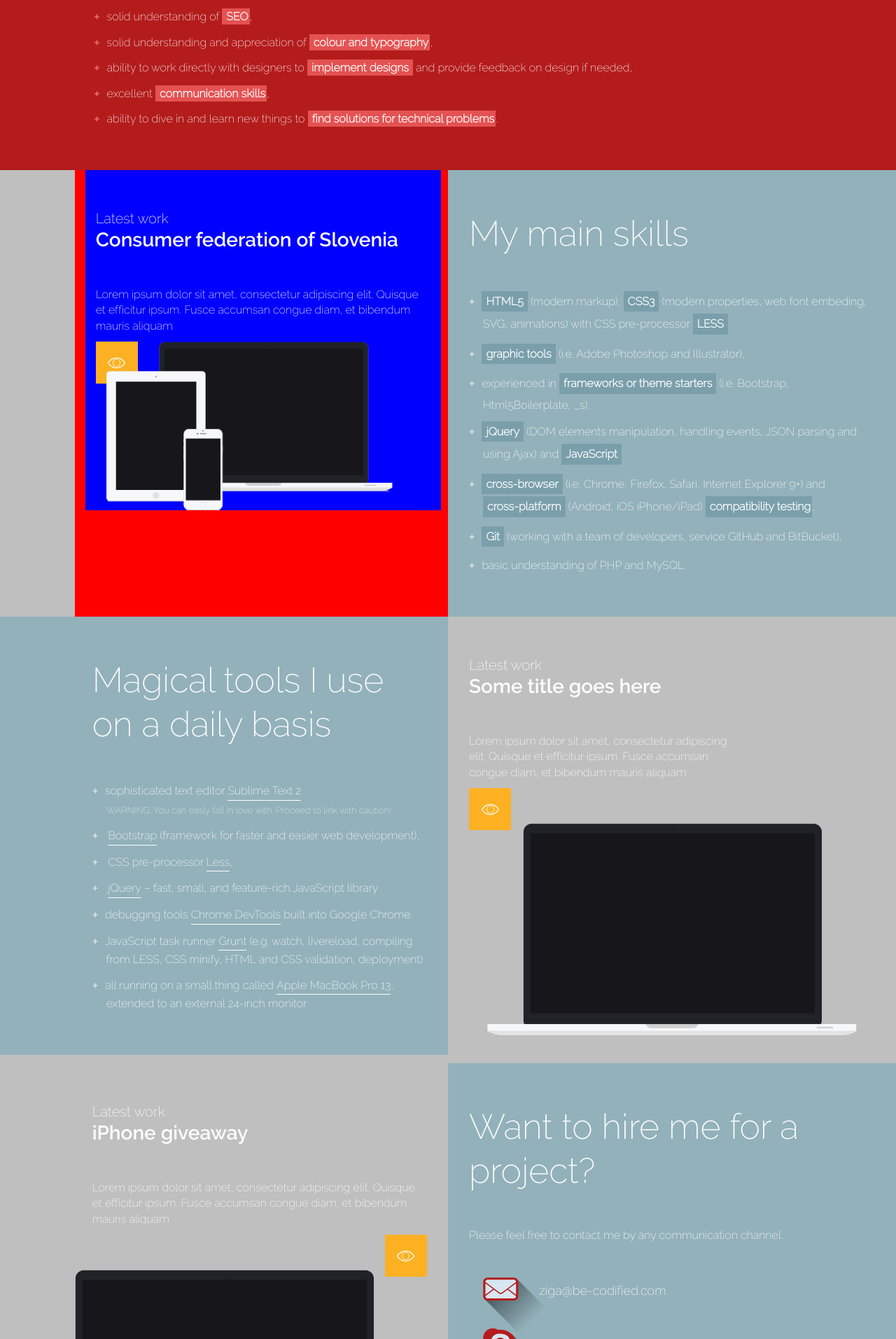
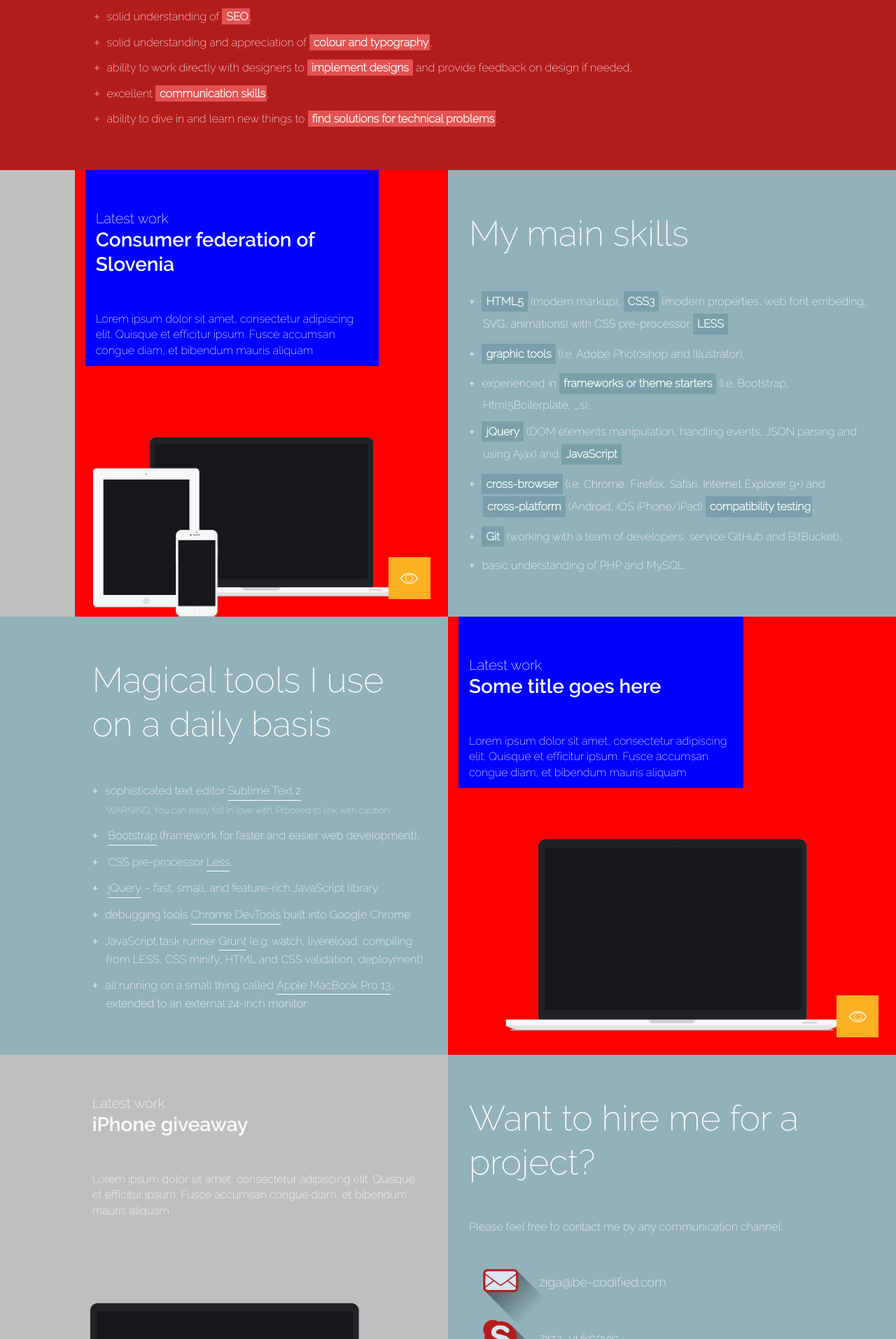
Before and after one commit to be-codified/personal-presentation-site, a PHP site: page / in a window 1280 px wide. Shown: the part 917-2830 px from the top of the page at 70% size. Run offline with PHP 8.4, Linux system fonts and the light colour scheme.

Commit message:
updated portfolio columns

```diff
--- a/css/custom-styles.less
+++ b/css/custom-styles.less
@@ -327,21 +327,22 @@ ul.achievements {
 *********************************************************/
 
 .portfolio {
-    /* &.item-1 { background: url('../img/portfolio-1.png') 50% 100% transparent no-repeat; } */
+    position: relative;
+
+    &.item-1 { background: url('../img/portfolio-1.png') 50% 100% transparent no-repeat; }
     &.item-2 { background: url('../img/portfolio-2.png') 50% 100% transparent no-repeat; }
     &.item-3 { background: url('../img/portfolio-3.png') 50% 100% transparent no-repeat; }
 
     &.item-1,
     &.item-2,
     &.item-3 {
-        background-size: 100%;
-    }
-
-    img {
-
+        background-size: 90%;
     }
 
     .more {
+        position: absolute;
+        right: 0;
+        bottom: 0;
         display: block;
         width: 60px;
         height: 60px;
@@ -350,7 +351,7 @@ ul.achievements {
         background-repeat: no-repeat;
         background-size: 25px 25px;
         background-color: @main-color-3;
-        margin-bottom: 25px;
+        margin: 0 25px 25px 0;
     }
 }
 
--- a/index.php
+++ b/index.php
@@ -91,14 +91,13 @@
                     </div>
                 </div>
                 <div class="row main-color-4">
-                    <div class="col-xs-12 col-sm-6 col-md-6 col-lg-6 col-lg-push-1 portfolio item-1" style="background-color: red;">
+                    <div class="col-xs-12 col-sm-6 col-md-6 col-lg-5 col-lg-offset-1 portfolio item-1" style="background-color: red;">
                         <div class="col-xs-12 col-sm-12 col-md-12 col-lg-10" style="background-color: blue;">
                             <p class="latest">Latest work</p>
                             <h2>Consumer federation of Slovenia</h2>
                             <p>Lorem ipsum dolor sit amet, consectetur adipiscing elit. Quisque et efficitur ipsum. Fusce accumsan congue diam, et bibendum mauris aliquam</p>
-                            <img class="col-lg-12" src="img/portfolio-1.png" />
-                            <a href="#" class="more"></a>
                         </div>
+                        <a href="#" class="more"></a>
                     </div>
                     <div class="col-xs-12 col-sm-6 col-md-6 col-lg-6 main-color-1 neighbour-1">
                         <div class="col-xs-12 col-sm-12 col-md-12 col-lg-12">
@@ -115,8 +114,8 @@
                         </div>
                     </div>
                 </div>
-                <div class="row main-color-4 equal-columns-height">
-                    <div class="col-xs-12 col-sm-6 col-md-6 col-lg-6 main-color-1 equal-col">
+                <div class="row main-color-4">
+                    <div class="col-xs-12 col-sm-6 col-md-6 col-lg-6 main-color-1 neighbour-2">
                         <div class="col-xs-12 col-sm-12 col-md-12 col-lg-10 col-lg-offset-2">
                             <h2>Magical tools I use on a daily basis</h2>
                             <ul class="plus-bullets tools">
@@ -136,25 +135,25 @@
                             </ul>
                         </div>
                     </div>
-                    <div class="col-xs-12 col-sm-6 col-md-6 col-lg-6 equal-col portfolio item-2">
-                        <div class="col-xs-12 col-sm-12 col-md-12 col-lg-8">
+                    <div class="col-xs-12 col-sm-6 col-md-6 col-lg-6 portfolio item-2" style="background-color: red;">
+                        <div class="col-xs-12 col-sm-12 col-md-12 col-lg-8" style="background-color: blue;">
                             <p class="latest">Latest work</p>
                             <h2>Some title goes here</h2>
                             <p>Lorem ipsum dolor sit amet, consectetur adipiscing elit. Quisque et efficitur ipsum. Fusce accumsan congue diam, et bibendum mauris aliquam</p>
-                            <a href="#" class="more"></a>
                         </div>
+                        <a href="#" class="more"></a>
                     </div>
                 </div>
-                <div class="row main-color-4 equal-columns-height">
-                    <div class="col-xs-12 col-sm-6 col-md-6 col-lg-6 equal-col portfolio item-3">
+                <div class="row main-color-4">
+                    <div class="col-xs-12 col-sm-6 col-md-6 col-lg-6 portfolio item-3">
                         <div class="col-xs-12 col-sm-12 col-md-12 col-lg-10 col-lg-offset-2">
                             <p class="latest">Latest work</p>
                             <h2>iPhone giveaway</h2>
                             <p>Lorem ipsum dolor sit amet, consectetur adipiscing elit. Quisque et efficitur ipsum. Fusce accumsan congue diam, et bibendum mauris aliquam</p>
-                            <a href="#" class="more pull-right"></a>
                         </div>
+                        <a href="#" class="more pull-right"></a>
                     </div>
-                    <div class="col-xs-12 col-sm-6 col-md-6 col-lg-6 main-color-1 equal-col">
+                    <div class="col-xs-12 col-sm-6 col-md-6 col-lg-6 main-color-1 neighbour-3">
                         <div class="col-xs-12 col-sm-12 col-md-12 col-lg-12">
                             <h2>Want to hire me for a project?</h2>
                             <p>Please feel free to contact me by any communication channel:</p>
--- a/js/main.js
+++ b/js/main.js
@@ -54,15 +54,17 @@ $(document).ready(function() {
     // ***************************************************
 
     function setColumnHeight(number) {
-        var heightNeighbour = $('.neighbour-1').height();
+        var heightNeighbour = $('.neighbour-' + number).height();
         $('.item-' + number).height(heightNeighbour);
     }
 
+    $(window).resize(function() {
+        for (var i = 1; i <= 3; i++) {
+            setColumnHeight(i);
+        }
+    });
+
     for (var i = 1; i <= 3; i++) {
-        $(window).resize(function() {
-            setColumnHeight(i);
-        });
-
         setColumnHeight(i);
-    };
+    }
 });
```
Also changed, not shown: css/custom-styles.css (+9 -3 lines), css/custom-styles.min.css.
